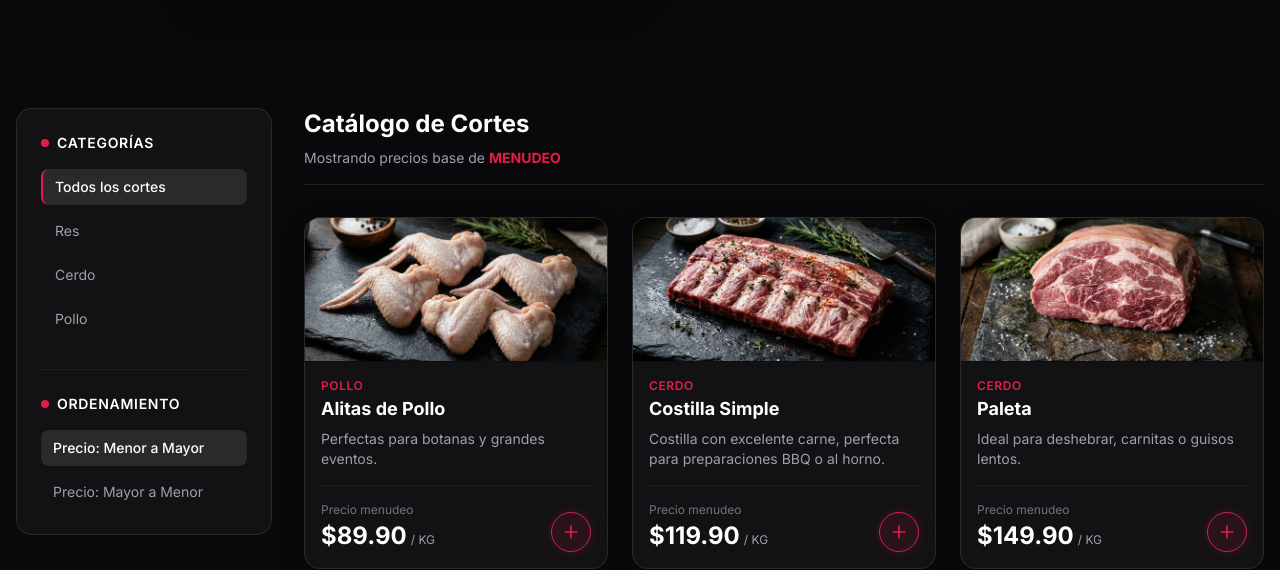
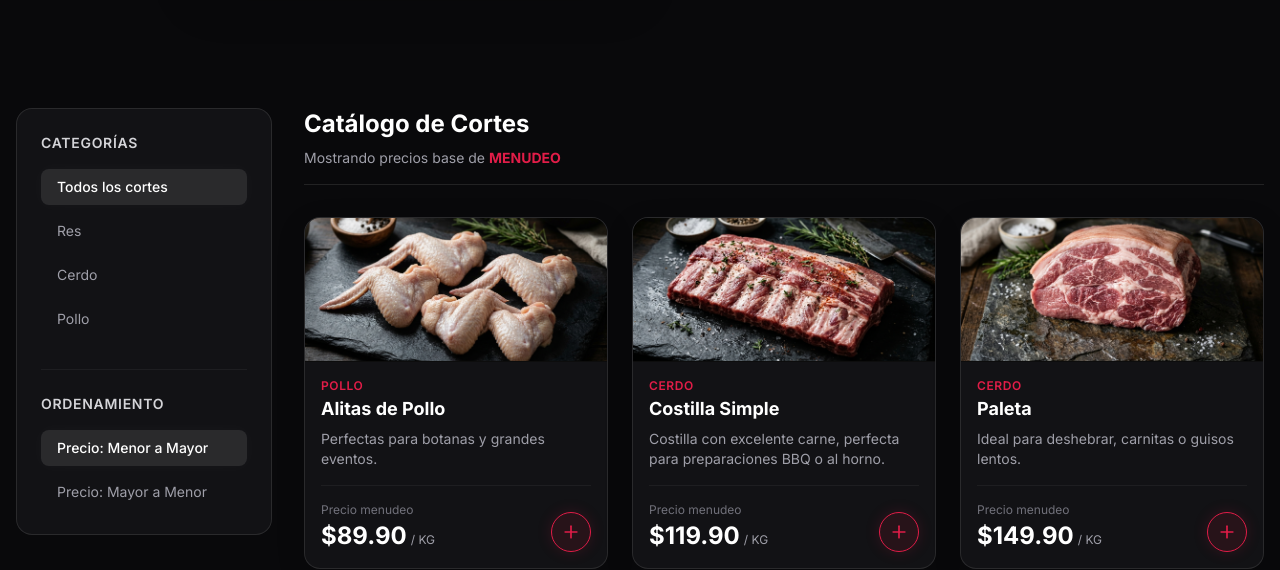
Before and after one commit to SaidHdz/lachona, a Next.js app: page / in a window 1280 px wide. Shown: the part 840-1410 px from the top of the page. Built offline with nearby package versions, Linux system fonts and the light colour scheme.

Commit message:
Refactor filter sidebar UI for a cleaner, more premium look

```diff
--- a/src/components/ui/FilterSidebar.tsx
+++ b/src/components/ui/FilterSidebar.tsx
@@ -37,17 +37,16 @@ export function FilterSidebar({
       {/* Sidebar Content (Hidden on mobile unless toggled, always visible on desktop) */}
       <aside className={`w-full md:w-64 flex-shrink-0 flex-col gap-8 glass-panel p-6 rounded-2xl h-fit sticky top-28 ${mobileFiltersOpen ? 'flex' : 'hidden md:flex'}`}>
         <div>
-          <h3 className="text-sm font-semibold text-white uppercase tracking-wider mb-4 flex items-center gap-2">
-            <span className="w-2 h-2 rounded-full bg-brand-red inline-block"></span>
+          <h3 className="text-sm font-semibold text-zinc-300 uppercase tracking-wider mb-4 flex items-center gap-2">
             Categorías
           </h3>
           <div className="space-y-2">
             <button
               onClick={() => onSelectCategory(null)}
-              className={`block w-full text-left px-3 py-2 rounded-lg text-sm transition-all ${
+              className={`block w-full text-left px-4 py-2 rounded-lg text-sm transition-all duration-300 ${
                 selectedCategory === null
-                  ? "bg-white/10 text-white font-medium border-l-2 border-brand-red"
-                  : "text-zinc-400 hover:text-white hover:bg-white/5 border-l-2 border-transparent"
+                  ? "bg-white/10 text-white font-medium shadow-[0_0_15px_rgba(255,255,255,0.03)]"
+                  : "text-zinc-400 hover:text-white hover:bg-white/5 hover:translate-x-1"
               }`}
             >
               Todos los cortes
@@ -56,10 +55,10 @@ export function FilterSidebar({
               <button
                 key={cat}
                 onClick={() => onSelectCategory(cat)}
-                className={`block w-full text-left px-3 py-2 rounded-lg text-sm transition-all ${
+                className={`block w-full text-left px-4 py-2 rounded-lg text-sm transition-all duration-300 ${
                   selectedCategory === cat
-                    ? "bg-white/10 text-white font-medium border-l-2 border-brand-red"
-                    : "text-zinc-400 hover:text-white hover:bg-white/5 border-l-2 border-transparent"
+                    ? "bg-white/10 text-white font-medium shadow-[0_0_15px_rgba(255,255,255,0.03)]"
+                    : "text-zinc-400 hover:text-white hover:bg-white/5 hover:translate-x-1"
                 }`}
               >
                 {cat}
@@ -69,27 +68,26 @@ export function FilterSidebar({
         </div>
 
         <div className="pt-6 border-t border-white/5">
-          <h3 className="text-sm font-semibold text-white uppercase tracking-wider mb-4 flex items-center gap-2">
-            <span className="w-2 h-2 rounded-full bg-brand-red inline-block"></span>
+          <h3 className="text-sm font-semibold text-zinc-300 uppercase tracking-wider mb-4 flex items-center gap-2">
             Ordenamiento
           </h3>
           <div className="space-y-2">
             <button
               onClick={() => onPriceOrderChange('asc')}
-              className={`block w-full text-left px-3 py-2 rounded-lg text-sm transition-all ${
+              className={`block w-full text-left px-4 py-2 rounded-lg text-sm transition-all duration-300 ${
                 priceOrder === 'asc'
-                  ? "bg-white/10 text-white font-medium"
-                  : "text-zinc-400 hover:text-white hover:bg-white/5"
+                  ? "bg-white/10 text-white font-medium shadow-[0_0_15px_rgba(255,255,255,0.03)]"
+                  : "text-zinc-400 hover:text-white hover:bg-white/5 hover:translate-x-1"
               }`}
             >
               Precio: Menor a Mayor
             </button>
             <button
               onClick={() => onPriceOrderChange('desc')}
-              className={`block w-full text-left px-3 py-2 rounded-lg text-sm transition-all ${
+              className={`block w-full text-left px-4 py-2 rounded-lg text-sm transition-all duration-300 ${
                 priceOrder === 'desc'
-                  ? "bg-white/10 text-white font-medium"
-                  : "text-zinc-400 hover:text-white hover:bg-white/5"
+                  ? "bg-white/10 text-white font-medium shadow-[0_0_15px_rgba(255,255,255,0.03)]"
+                  : "text-zinc-400 hover:text-white hover:bg-white/5 hover:translate-x-1"
               }`}
             >
               Precio: Mayor a Menor
```
